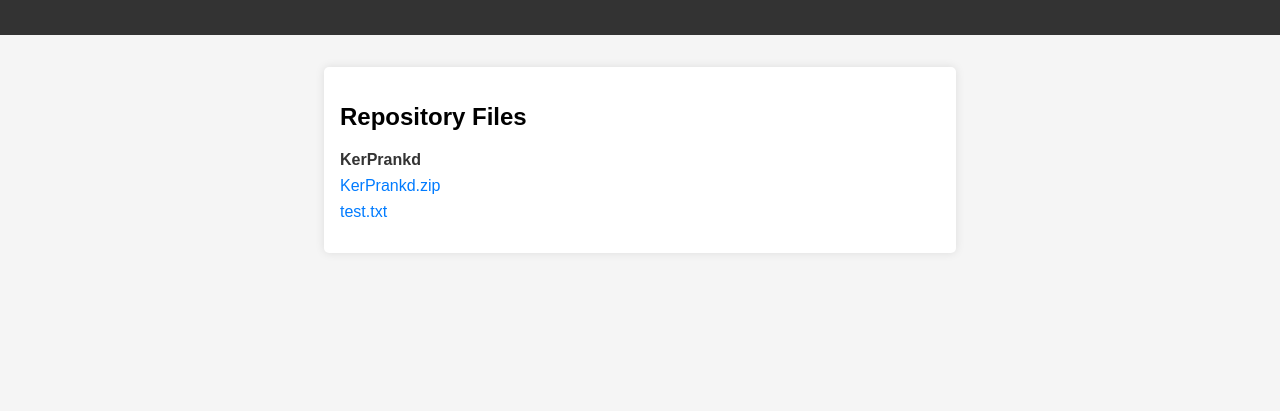
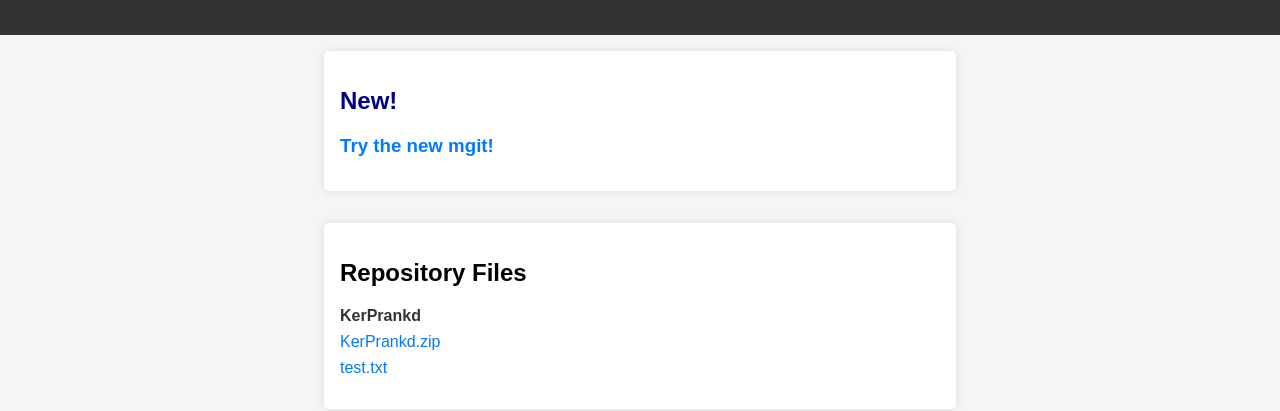
Before and after one commit to K1ngOfPugs/k1ngofpugs.github.io, a plain HTML site: page index.html in a window 1280 px wide. Shown: the part 77-488 px from the top of the page. Drawn offline with Linux system fonts and the light colour scheme.

Commit message:
Add mgit

```diff
--- a/index.html
+++ b/index.html
@@ -10,6 +10,10 @@
     <header>
         <h1>K1ngOfPugs Repos</h1>
     </header>
+    <section class="notif">
+        <h2 class="newh">New!</h2>
+        <h3><a href="mgit.exe">Try the new mgit!</a></h3>
+    </section>
     <section id="repo-list">
         <h2>Repository Files</h2>
         <ul id="file-list"></ul>
--- a/style.css
+++ b/style.css
@@ -55,3 +55,17 @@ a:hover {
 .nested.active {
     display: block;
 }
+
+.newh {
+    color: darkblue;
+}
+
+.notif {
+    margin: 1rem auto;
+    padding: 1rem;
+    background: #fff;
+    border-radius: 5px;
+    box-shadow: 0 0 10px rgba(0, 0, 0, 0.1);
+    max-width: 600px;
+    text-align: left;
+}
```
Also changed, not shown: 1 other file.
